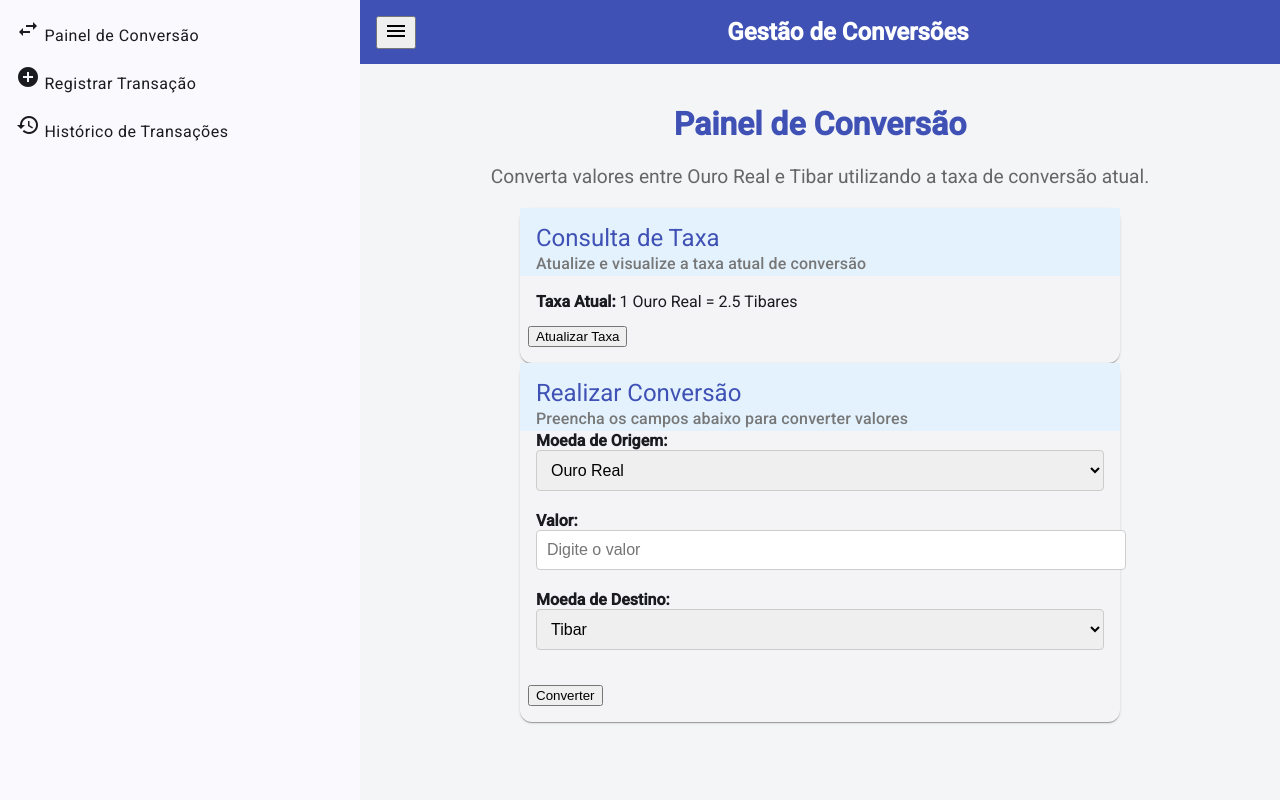
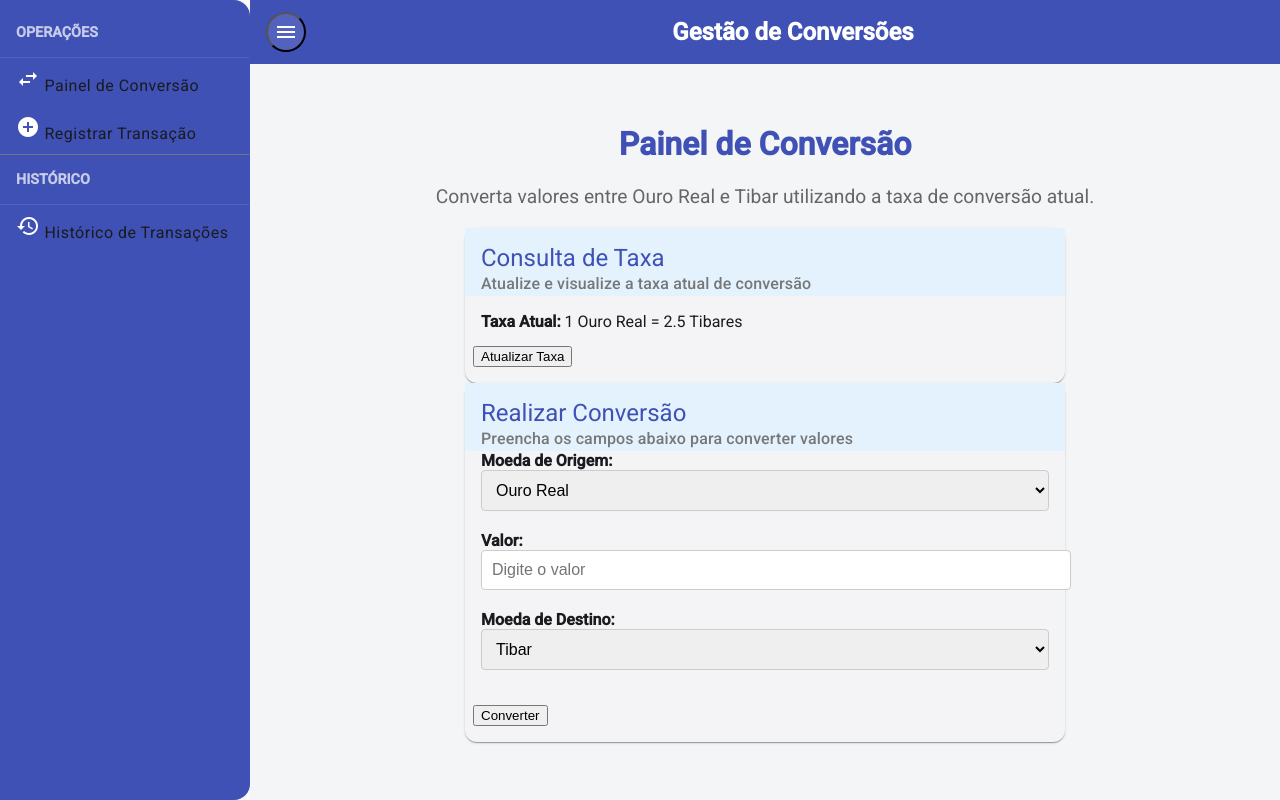
Before and after one commit to WilliamClown/taxaconversao, an Angular app: page / in a window 1280 px wide. Built offline with nearby package versions, Linux system fonts and the light colour scheme.

Commit message:
novos ajustes de layout do menu

```diff
--- a/src/app/app.component.css
+++ b/src/app/app.component.css
@@ -1,4 +1,4 @@
-/* Container Principal */
+/* Configuração geral */
 .main-container {
   height: 100vh;
 }
@@ -14,12 +14,85 @@
 
 .menu-button {
   margin-right: 16px;
+  color: white;
+  transition: background-color 0.3s ease;
 }
 
 .title {
   font-size: 1.5rem;
   font-weight: bold;
-  flex-grow: 1; /* Garante que o título ocupa o espaço disponível */
-  text-align: center; /* Alinha o título à esquerda */
+  color: white;
+  flex-grow: 1;
+  text-align: center;
+}
+
+/* Menu Lateral */
+.sidenav {
+  width: 250px;
+  background-color: #3f51b5; /* Fundo do menu lateral */
   color: white;
 }
+
+.menu-category {
+  padding: 16px;
+  margin: 0;
+  font-size: 0.9rem;
+  text-transform: uppercase;
+  font-weight: bold;
+  color: rgba(255, 255, 255, 0.7);
+  border-bottom: 1px solid rgba(255, 255, 255, 0.1);
+}
+
+mat-list-item {
+  color: white;
+  transition: background-color 0.3s, color 0.3s;
+}
+
+mat-list-item:hover {
+  background-color: rgba(255, 255, 255, 0.1);
+}
+
+mat-list-item.active {
+  background-color: rgba(255, 255, 255, 0.2);
+  font-weight: bold;
+}
+
+/* Conteúdo Principal */
+.content {
+  padding: 20px;
+  background-color: #f4f5f7;
+  min-height: 100vh;
+}
+
+/* Botão Sanduíche */
+.menu-button {
+  margin-right: 16px;
+  display: flex;
+  justify-content: center;
+  align-items: center;
+  width: 40px;
+  height: 40px;
+  border-radius: 50%; /* Faz o botão ficar redondo */
+  background-color: rgba(255, 255, 255, 0.1); /* Fundo levemente translúcido */
+  transition: background-color 0.3s ease, transform 0.2s ease;
+}
+
+.menu-button:hover {
+  background-color: rgba(255, 255, 255, 0.3); /* Fundo mais claro no hover */
+  transform: scale(1.1); /* Botão cresce levemente */
+}
+
+.menu-button:active {
+  transform: scale(0.9); /* Botão reduz no clique */
+}
+
+.mat-icon {
+  color: white; /* Ícone na cor branca */
+  font-size: 24px; /* Tamanho do ícone */
+}
+
+/* Adiciona rotação ao ícone quando clicado */
+.menu-button.active .mat-icon {
+  transform: rotate(90deg); /* Gira o ícone em 90 graus */
+  transition: transform 0.3s ease;
+}
--- a/src/app/app.component.html
+++ b/src/app/app.component.html
@@ -1,7 +1,8 @@
 <mat-sidenav-container class="main-container">
   <!-- Menu Lateral -->
-  <mat-sidenav #sidenav mode="side" opened>
+  <mat-sidenav #sidenav mode="side" [mode]="isSmallScreen ? 'over' : 'side'" [opened]="!isSmallScreen" class="sidenav">
     <mat-nav-list>
+      <h3 class="menu-category">Operações</h3>
       <a mat-list-item routerLink="/painel-conversao" routerLinkActive="active">
         <mat-icon>swap_horiz</mat-icon>
         Painel de Conversão
@@ -10,6 +11,10 @@
         <mat-icon>add_circle</mat-icon>
         Registrar Transação
       </a>
+
+      <mat-divider></mat-divider>
+
+      <h3 class="menu-category">Histórico</h3>
       <a mat-list-item routerLink="/historico" routerLinkActive="active">
         <mat-icon>history</mat-icon>
         Histórico de Transações
@@ -21,7 +26,12 @@
   <mat-sidenav-content>
     <!-- Barra de Navegação -->
     <mat-toolbar color="primary" class="toolbar">
-      <button mat-icon-button (click)="sidenav.toggle()" class="menu-button">
+      <button
+        mat-icon-button
+        class="menu-button modern-sandwich"
+        [class.active]="isMenuOpen"
+        (click)="toggleMenu(); sidenav.toggle()"
+        >
         <mat-icon>menu</mat-icon>
       </button>
       <span class="title">Gestão de Conversões</span>
--- a/src/app/app.component.ts
+++ b/src/app/app.component.ts
@@ -1,4 +1,5 @@
-import { Component } from '@angular/core';
+import { Component, HostListener, Inject, PLATFORM_ID } from '@angular/core';
+import { isPlatformBrowser } from '@angular/common';
 import { RouterModule } from '@angular/router';
 import { MatSidenavModule } from '@angular/material/sidenav';
 import { MatToolbarModule } from '@angular/material/toolbar';
@@ -18,4 +19,26 @@ import { MatListModule } from '@angular/material/list';
   templateUrl: './app.component.html', // Template principal da aplicação
   styleUrls: ['./app.component.css'],  // Estilos globais
 })
-export class AppComponent {}
+export class AppComponent {
+  isSmallScreen: boolean = false;
+  isMenuOpen = false;
+
+  constructor(@Inject(PLATFORM_ID) private platformId: Object) {}
+
+  @HostListener('window:resize', ['$event'])
+  onResize() {
+    if (isPlatformBrowser(this.platformId)) {
+      this.isSmallScreen = window.innerWidth <= 768;
+    }
+  }
+
+  ngOnInit() {
+    if (isPlatformBrowser(this.platformId)) {
+      this.isSmallScreen = window.innerWidth <= 768;
+    }
+  }
+
+  toggleMenu(): void {
+    this.isMenuOpen = !this.isMenuOpen;
+  }
+}
```
